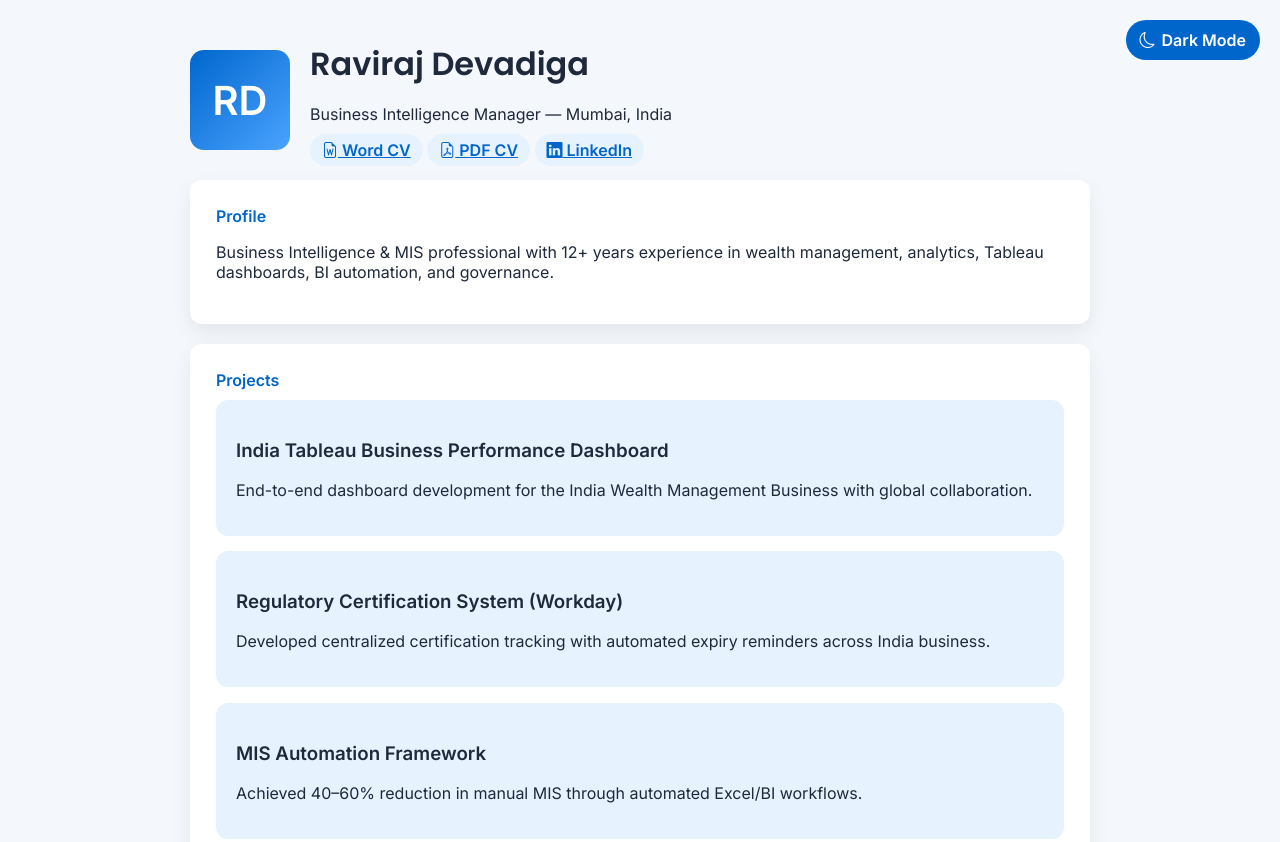
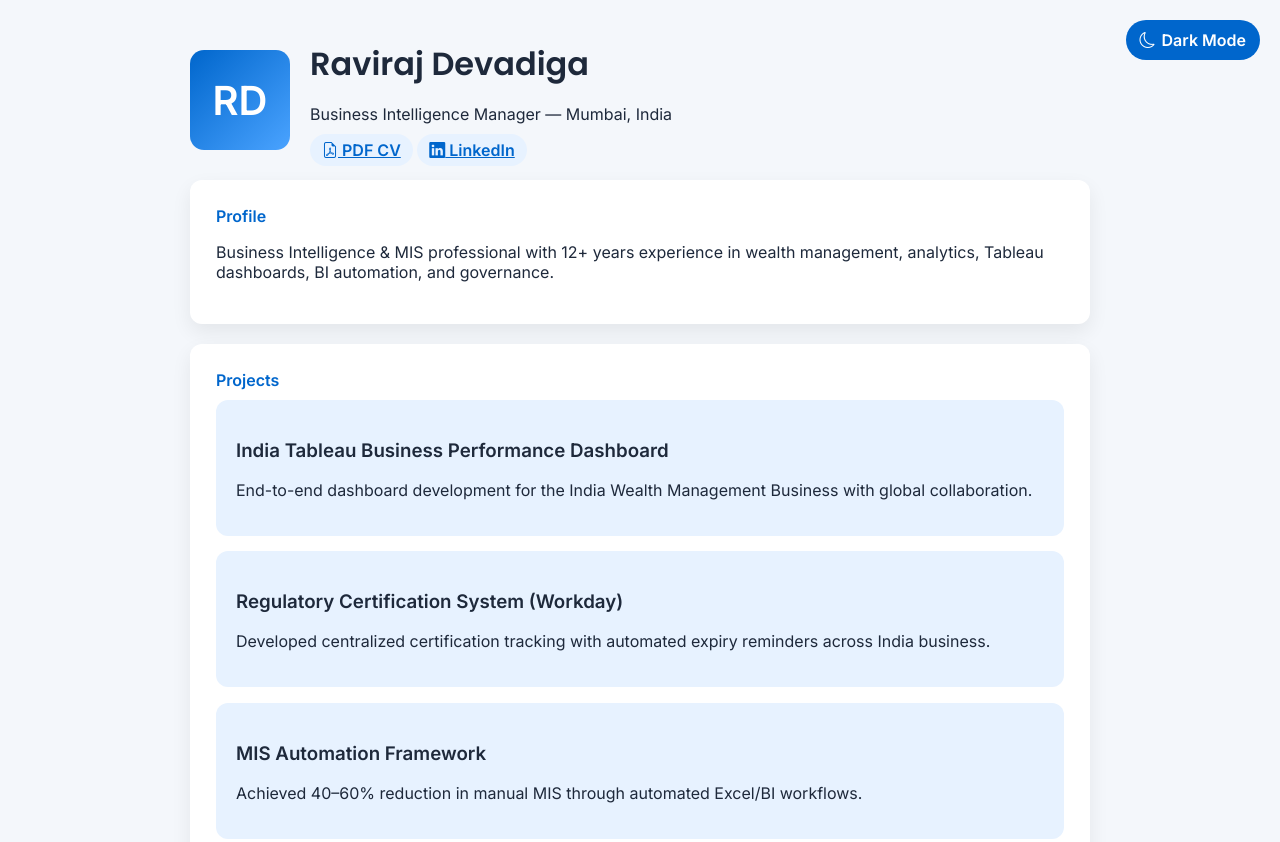
Before and after one commit to RAVIRAJDEV/raviraj-portfolio-site, a plain HTML site: page index.html in a window 1280 px wide. Shown: the top 842 px of the page. Drawn offline with nearby package versions, Linux system fonts and the light colour scheme.

Commit message:
index.html

```diff
--- a/index.html
+++ b/index.html
@@ -126,9 +126,8 @@
       <p>Business Intelligence Manager — Mumbai, India</p>
 
       <div style="margin-top:10px;">
-        <a class="skill" href="Raviraj_Devadiga_European_CV_Styled.docx" download><i class="bi bi-file-earmark-word"></i> Word CV</a>
-        <a class="skill" href="Raviraj_Devadiga_CV.pdf" download><i class="bi bi-file-earmark-pdf"></i> PDF CV</a>
-        <a class="skill" href="https://www.linkedin.com/in/YOUR-LINKEDIN/"><i class="bi bi-linkedin"></i> LinkedIn</a>
+                <a class="skill" href="CV - Raviraj Devadiga_2025.pdf" download><i class="bi bi-file-earmark-pdf"></i> PDF CV</a>
+        <a class="skill" href="www.linkedin.com/in/raviraj-devadiga-23b6b9154"><i class="bi bi-linkedin"></i> LinkedIn</a>
       </div>
     </div>
   </header>
```
